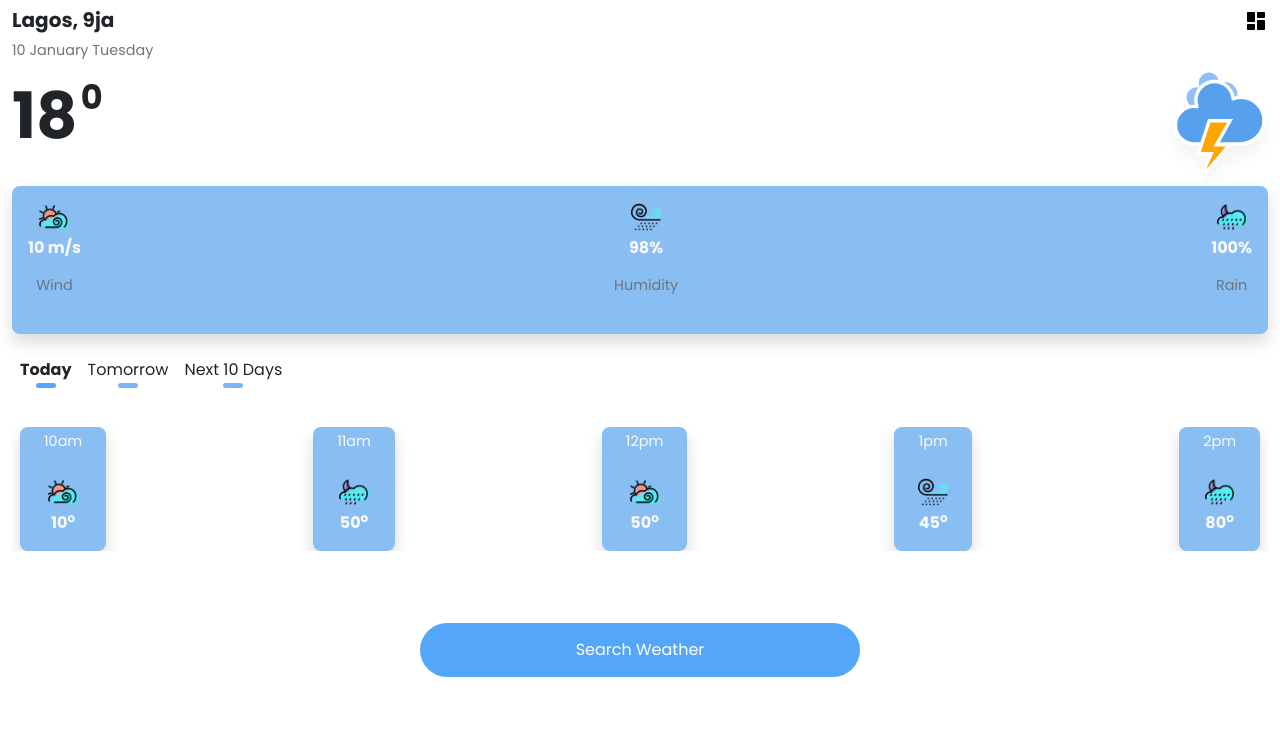
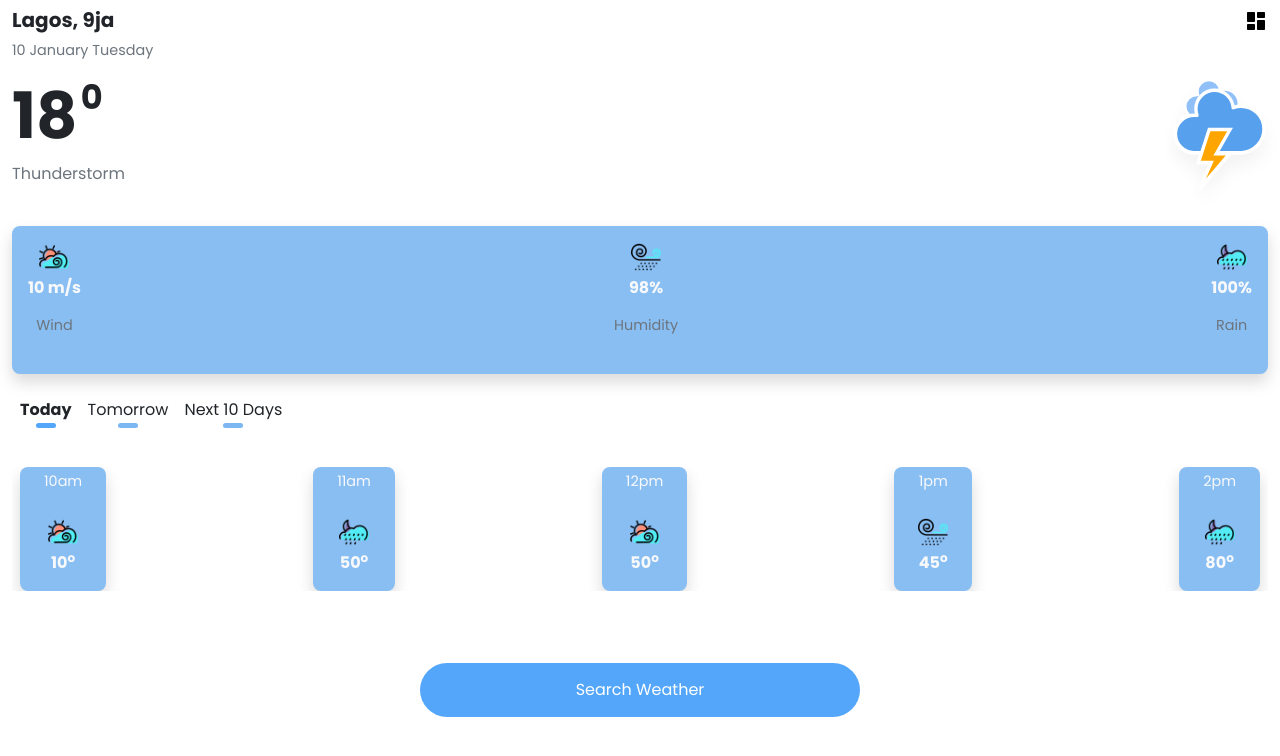
Before and after one commit to Adedoyin-Emmanuel/react-weather-app, a React (Create React App) app: page /weather in a window 1280 px wide. Shown: the top 756 px of the page. Built offline with nearby package versions, Linux system fonts and the light colour scheme; no server answers.

Commit message:
Modified the current weather container

```diff
--- a/src/pages/Weather.jsx
+++ b/src/pages/Weather.jsx
@@ -85,8 +85,9 @@ const WeatherApp = () =>{
                     <h1 className="current-weather-value fw-bold brand-large-text">
                         18 <sup className="fw-bold current-weather-unit">0</sup>
                     </h1>
+                    <p className="text-muted">Thunderstorm</p>
                 </section>
-                <section className="current-weather-icon my-2 mx-3">
+                <section className="current-weather-icon my-4 mx-3">
                     <svg
                         version="1.1"
                         xmlns="http://www.w3.org/2000/svg"
```
